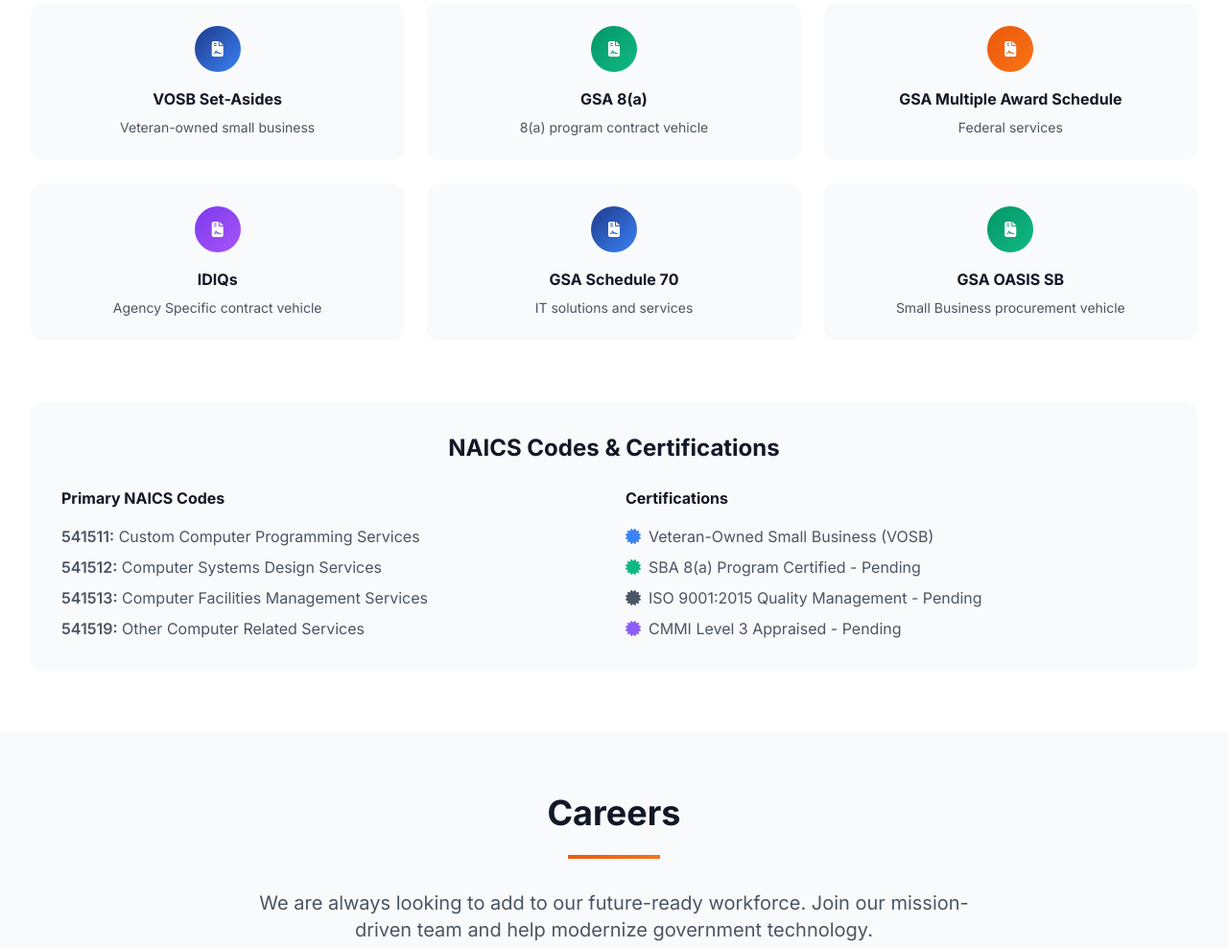
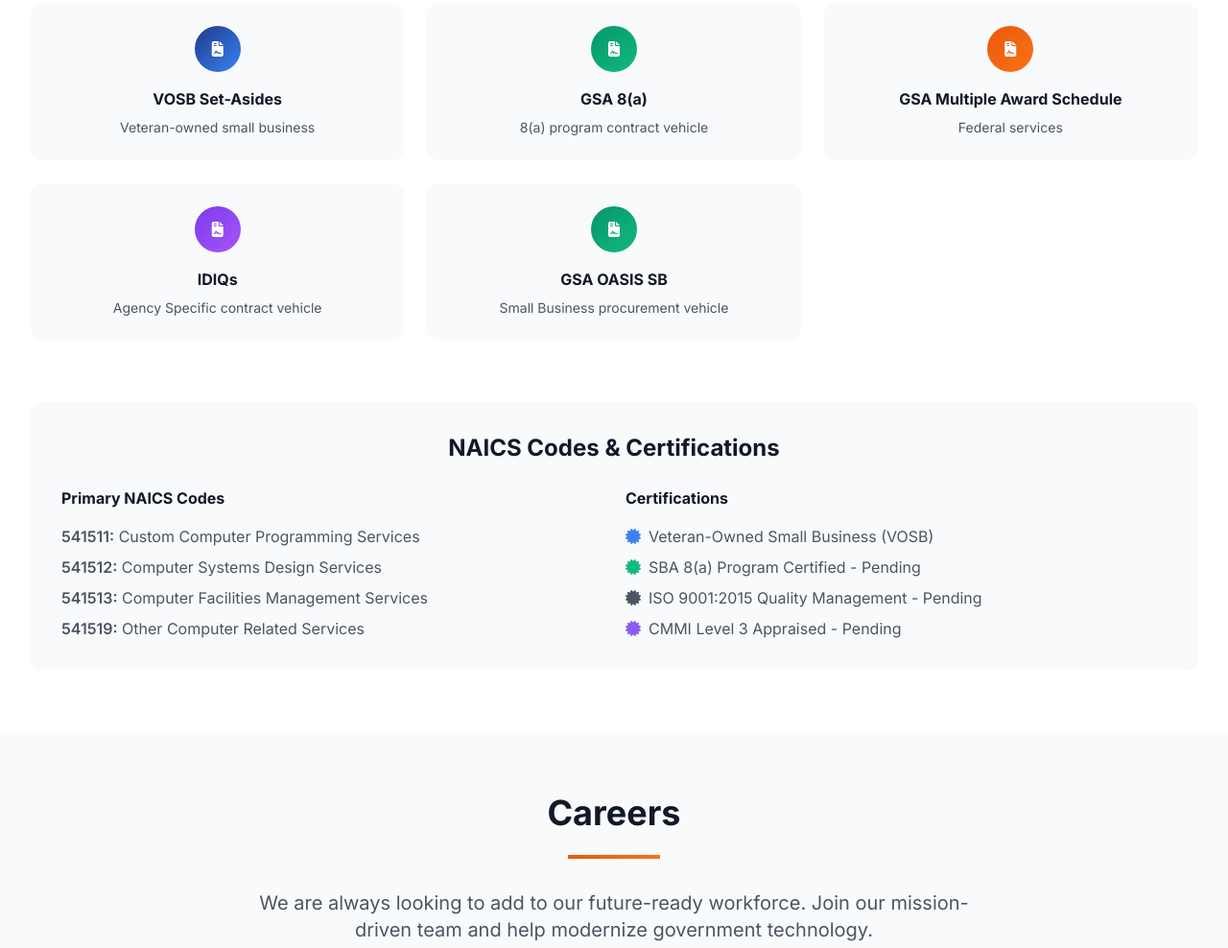
Before and after one commit to mpanchal21/metryxsystems-site, a plain HTML site: page index.html in a window 1280 px wide. Shown: the part 5717-6705 px from the top of the page at 96% size. Drawn offline with nearby package versions, Linux system fonts and the light colour scheme.

Commit message:
Update index.html

```diff
--- a/index.html
+++ b/index.html
@@ -636,13 +636,13 @@
                     <h3 class="font-bold text-gray-900 mobile-mb-6 mb-2 mobile-text-sm">IDIQs</h3>
                     <p class="text-gray-600 text-xs sm:text-sm">Agency Specific contract vehicle</p>
                 </div>
-                <div class="bg-gray-50 mobile-px-4 p-4 sm:p-6 rounded-xl text-center hover:shadow-lg transition-all duration-300">
+               <!-- <div class="bg-gray-50 mobile-px-4 p-4 sm:p-6 rounded-xl text-center hover:shadow-lg transition-all duration-300">
                     <div class="gradient-blue text-white p-3 rounded-full w-12 h-12 flex items-center justify-center mx-auto mobile-mb-6 mb-4">
                         <i class="fas fa-file-contract"></i>
                     </div>
                     <h3 class="font-bold text-gray-900 mobile-mb-6 mb-2 mobile-text-sm">GSA Schedule 70</h3>
                     <p class="text-gray-600 text-xs sm:text-sm">IT solutions and services</p>
-                </div>
+                </div> -->
                 <div class="bg-gray-50 mobile-px-4 p-4 sm:p-6 rounded-xl text-center hover:shadow-lg transition-all duration-300">
                     <div class="gradient-green text-white p-3 rounded-full w-12 h-12 flex items-center justify-center mx-auto mobile-mb-6 mb-4">
                         <i class="fas fa-file-contract"></i>
```
